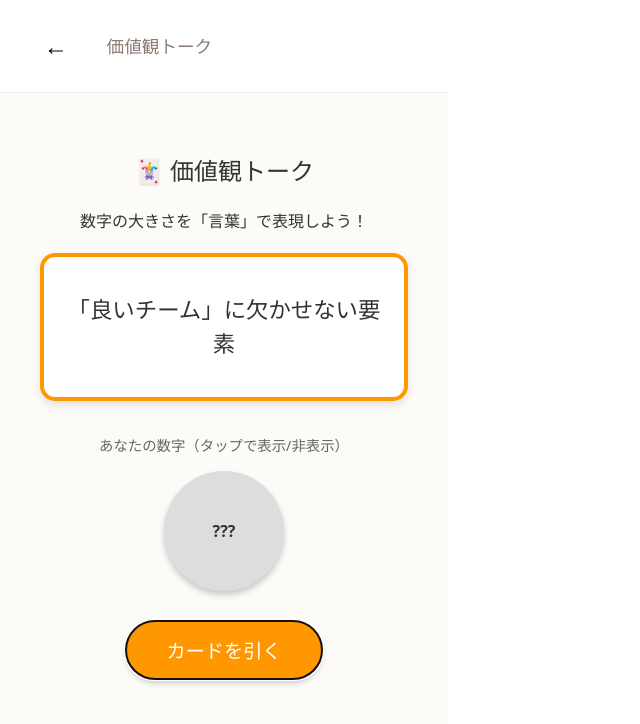
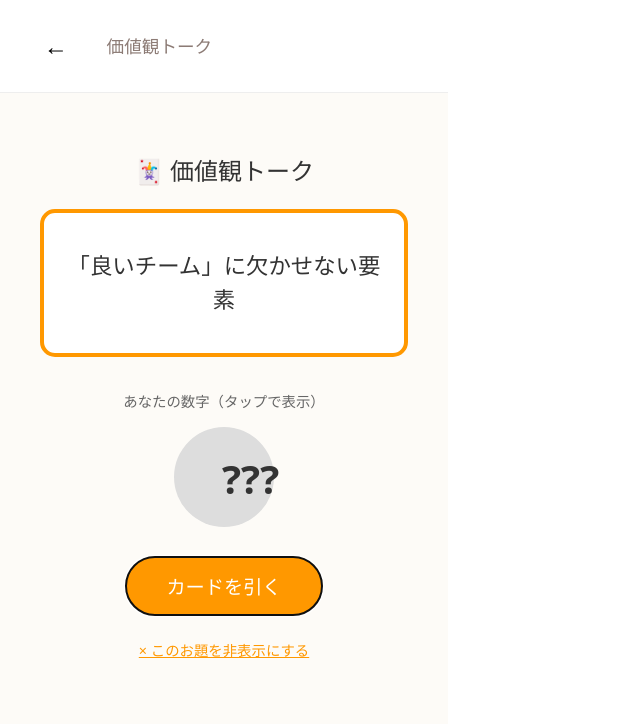
Before and after one commit to BBHF810/icebreak-cafe, a React (Vite) app: page /value-talk in a window 1280 px wide. Both pictures are taken after a click on the button "カードを引く". Shown: the top 724 px of the page, without its empty margins (0-640 px from the left). Built offline with nearby package versions, Linux system fonts and the light colour scheme; no server answers; the database is empty.

Commit message:
Fix case sensitivity to Feedback

```diff
--- a/src/App.jsx
+++ b/src/App.jsx
@@ -15,20 +15,27 @@ import { BINGO_MISSIONS } from './games/Bingo/data';
 import { VALUE_THEME_LIST } from './games/ValueTalk/data';
 
 function App() {
-  // --- トークテーマの状態管理 (オブジェクト形式への変換付き) ---
+  // トークテーマの状態管理
   const [themes, setThemes] = useState(() => {
     const saved = localStorage.getItem('icebreak_themes');
     if (saved) {
       const parsed = JSON.parse(saved);
-      // 古い文字列配列だった場合、または形式が違う場合にオブジェクト形式に変換
       return parsed.map(t => typeof t === 'string' ? { text: t, enabled: true } : t);
     }
-    // 初期データもオブジェクト形式に変換
     return THEME_LIST.map(t => ({ text: t, enabled: true }));
   });
 
+  // 価値観トークの状態管理 ★オブジェクト形式に対応
+  const [valueThemes, setValueThemes] = useState(() => {
+    const saved = localStorage.getItem('icebreak_value_themes');
+    if (saved) {
+      const parsed = JSON.parse(saved);
+      return parsed.map(v => typeof v === 'string' ? { text: v, enabled: true } : v);
+    }
+    return VALUE_THEME_LIST.map(v => ({ text: v, enabled: true }));
+  });
+
   const [bingoMissions, setBingoMissions] = useState(() => JSON.parse(localStorage.getItem('icebreak_bingo')) || BINGO_MISSIONS);
-  const [valueThemes, setValueThemes] = useState(() => JSON.parse(localStorage.getItem('icebreak_value_themes')) || VALUE_THEME_LIST);
   const [feedbacks, setFeedbacks] = useState([]);
 
   useEffect(() => {
@@ -52,7 +59,6 @@ function App() {
     }
   };
 
-  // ローカル保存
   useEffect(() => { localStorage.setItem('icebreak_themes', JSON.stringify(themes)); }, [themes]);
   useEffect(() => { localStorage.setItem('icebreak_bingo', JSON.stringify(bingoMissions)); }, [bingoMissions]);
   useEffect(() => { localStorage.setItem('icebreak_value_themes', JSON.stringify(valueThemes)); }, [valueThemes]);
@@ -63,17 +69,23 @@ function App() {
         <Route path="/" element={<Layout title="メニュー" showBackBtn={false}><Home /></Layout>} />
         <Route path="/talk-theme" element={
           <Layout title="ガチャ">
-            <TalkTheme
-              key={themes.filter(t => t.enabled).length}
-              themes={themes}
-              setThemes={setThemes} // ★ setThemesを追加
-            />
+            <TalkTheme key={themes.filter(t => t.enabled).length} themes={themes} setThemes={setThemes} />
           </Layout>
         } />
-        <Route path="/value-talk" element={<Layout title="価値観トーク"><ValueTalk themes={valueThemes} /></Layout>} />
+        <Route path="/value-talk" element={
+          <Layout title="価値観トーク">
+            <ValueTalk key={valueThemes.filter(v => v.enabled).length} themes={valueThemes} setValueThemes={setValueThemes} />
+          </Layout>
+        } />
         <Route path="/bingo" element={<Layout title="ビンゴ"><Bingo missions={bingoMissions} /></Layout>} />
         <Route path="/feedback" element={<Layout title="感想掲示板"><Feedback feedbacks={feedbacks} onAddFeedback={addFeedback} onDeleteFeedback={deleteFeedback} /></Layout>} />
-        <Route path="/settings" element={<Layout title="設定"><Settings themes={themes} setThemes={setThemes} bingoMissions={bingoMissions} setBingoMissions={setBingoMissions} valueThemes={valueThemes} setValueThemes={setValueThemes} /></Layout>} />
+        <Route path="/settings" element={
+          <Settings
+            themes={themes} setThemes={setThemes}
+            bingoMissions={bingoMissions} setBingoMissions={setBingoMissions}
+            valueThemes={valueThemes} setValueThemes={setValueThemes}
+          />
+        } />
       </Routes>
     </div>
   );
--- a/src/games/TalkTheme/index.jsx
+++ b/src/games/TalkTheme/index.jsx
@@ -4,18 +4,15 @@ const TalkTheme = ({ themes, setThemes }) => {
   const [currentTheme, setCurrentTheme] = useState("ボタンを押してね");
   const [remainingIndices, setRemainingIndices] = useState([]);
 
-  // 有効なお題（enabled: true）のみを抽出
   const activeThemes = themes.filter(t => t.enabled);
 
   const drawTheme = () => {
     if (activeThemes.length === 0) {
-      setCurrentTheme("有効なお題がありません。設定でチェックを入れてください。");
+      setCurrentTheme("有効なお題がありません。");
       return;
     }
 
     let indices = [...remainingIndices];
-
-    // 全て使い切ったらリストをリセット
     if (indices.length === 0) {
       indices = activeThemes.map((_, i) => i);
     }
@@ -24,43 +21,28 @@ const TalkTheme = ({ themes, setThemes }) => {
     const themeIndex = indices[randomIndex];
 
     setCurrentTheme(activeThemes[themeIndex].text);
-
     indices.splice(randomIndex, 1);
     setRemainingIndices(indices);
   };
 
-  // ★ 追加：現在表示されているお題を非表示にする
-  const hideTheme = () => {
-    if (currentTheme === "ボタンを押してね" || activeThemes.length === 0) return;
-
-    if (window.confirm("このお題を今後表示しないようにしますか？（設定画面で戻せます）")) {
-      const updatedThemes = themes.map(t =>
-        t.text === currentTheme ? { ...t, enabled: false } : t
-      );
-      setThemes(updatedThemes);
-      // App.jsxのkeyのおかげで、再マウントされ表示がリセットされます
+  const hideCurrentTheme = () => {
+    if (currentTheme === "ボタンを押してね") return;
+    if (window.confirm("このお題を非表示にしますか？")) {
+      const updated = themes.map(t => t.text === currentTheme ? { ...t, enabled: false } : t);
+      setThemes(updated);
+      setCurrentTheme("ボタンを押してね");
     }
   };
 
   return (
     <div style={{ textAlign: 'center', padding: '20px' }}>
-      <div style={themeCardStyle}>
-        {currentTheme}
-      </div>
-
+      <div style={themeCardStyle}>{currentTheme}</div>
       <div style={{ display: 'flex', flexDirection: 'column', gap: '15px', alignItems: 'center' }}>
-        <button onClick={drawTheme} style={gachaButtonStyle}>
-          ガチャを回す
-        </button>
-
-        {/* ★ 追加：非表示ボタン */}
+        <button onClick={drawTheme} style={gachaButtonStyle}>ガチャを回す</button>
         {currentTheme !== "ボタンを押してね" && (
-          <button onClick={hideTheme} style={hideButtonStyle}>
-            × このお題を非表示にする
-          </button>
+          <button onClick={hideCurrentTheme} style={hideButtonStyle}>× このお題を非表示にする</button>
         )}
       </div>
-
       <div style={{ marginTop: '20px', color: '#999', fontSize: '0.9rem' }}>
         残りお題: {remainingIndices.length === 0 && currentTheme !== "ボタンを押してね" ? 0 : remainingIndices.length} / {activeThemes.length}
       </div>
@@ -68,7 +50,6 @@ const TalkTheme = ({ themes, setThemes }) => {
   );
 };
 
-// --- スタイル ---
 const themeCardStyle = {
   minHeight: '180px', display: 'flex', alignItems: 'center', justifyContent: 'center',
   background: '#fff', borderRadius: '25px', padding: '30px', marginBottom: '30px',
@@ -78,13 +59,11 @@ const themeCardStyle = {
 
 const gachaButtonStyle = {
   padding: '18px 50px', fontSize: '1.2rem', background: '#8c7b75', color: '#fff',
-  border: 'none', borderRadius: '35px', cursor: 'pointer', fontWeight: 'bold',
-  boxShadow: '0 5px 15px rgba(140, 123, 117, 0.3)'
+  border: 'none', borderRadius: '35px', cursor: 'pointer', fontWeight: 'bold'
 };
 
 const hideButtonStyle = {
-  background: 'none', border: 'none', color: '#8c7b75',
-  fontSize: '0.9rem', cursor: 'pointer', textDecoration: 'underline'
+  background: 'none', border: 'none', color: '#8c7b75', fontSize: '0.9rem', cursor: 'pointer', textDecoration: 'underline'
 };
 
 export default TalkTheme;
--- a/src/games/ValueTalk/index.jsx
+++ b/src/games/ValueTalk/index.jsx
@@ -1,108 +1,77 @@
 import { useState } from 'react';
 
-const ValueTalk = ({ themes }) => {
-  const [theme, setTheme] = useState("お題を引いてね！");
+const ValueTalk = ({ themes, setValueThemes }) => {
+  const [themeText, setThemeText] = useState("お題を引いてね！");
   const [number, setNumber] = useState(null);
   const [isNumberVisible, setIsNumberVisible] = useState(false);
 
+  const activeThemes = themes.filter(v => v.enabled);
+
   const drawCard = () => {
-    // テーマが空の場合のガード
-    if (!themes || themes.length === 0) {
-      setTheme("テーマを追加してください！");
+    if (activeThemes.length === 0) {
+      setThemeText("有効なテーマがありません。");
       return;
     }
 
-    // ランダムなテーマ
-    const randomThemeIndex = Math.floor(Math.random() * themes.length);
-    setTheme(themes[randomThemeIndex]);
+    const randomIndex = Math.floor(Math.random() * activeThemes.length);
+    setThemeText(activeThemes[randomIndex].text);
+    setNumber(Math.floor(Math.random() * 100) + 1);
+    setIsNumberVisible(false);
+  };
 
-    // 1〜100のランダムな数字
-    const randomNumber = Math.floor(Math.random() * 100) + 1;
-    setNumber(randomNumber);
-
-    // 数字は最初は隠しておく（周りに見えないように）
-    setIsNumberVisible(false);
+  const hideCurrentTheme = () => {
+    if (themeText === "お題を引いてね！") return;
+    if (window.confirm("このお題を非表示にしますか？")) {
+      const updated = themes.map(v => v.text === themeText ? { ...v, enabled: false } : v);
+      setValueThemes(updated);
+      setThemeText("お題を引いてね！");
+      setNumber(null);
+    }
   };
 
   return (
     <div style={{ textAlign: 'center', padding: '20px', width: '100%', boxSizing: 'border-box' }}>
       <h2>🃏 価値観トーク</h2>
-      <p style={{marginBottom: '20px'}}>数字の大きさを「言葉」で表現しよう！</p>
+      <div style={cardDisplayStyle}>{themeText}</div>
 
-      {/* お題表示エリア */}
-      <div style={{
-        margin: '0 auto 20px',
-        padding: '20px',
-        border: '4px solid #FF9800',
-        borderRadius: '15px',
-        backgroundColor: '#fff',
-        color: '#333',
-        width: '320px',
-        maxWidth: '90%',
-        minHeight: '100px',
-        display: 'flex',
-        alignItems: 'center',
-        justifyContent: 'center',
-        fontSize: '1.4rem',
-        fontWeight: 'bold',
-        boxShadow: '0 4px 8px rgba(0,0,0,0.1)',
-        wordBreak: 'break-word'
-      }}>
-        {theme}
-      </div>
-
-      {/* 数字表示エリア */}
       {number !== null && (
-        <div style={{
-          marginBottom: '30px',
-          display: 'flex',           /* ★追加：中身をFlex配置にする */
-          flexDirection: 'column',    /* ★追加：縦に並べる */
-          alignItems: 'center',       /* ★追加：横方向の中央に寄せる */
-          width: '100%'               /* ★追加：幅をいっぱいまで広げる */
-        }}>
-          <p style={{fontSize: '0.9rem', color: '#666'}}>あなたの数字（タップで表示/非表示）</p>
+        <div style={{ marginBottom: '30px', display: 'flex', flexDirection: 'column', alignItems: 'center' }}>
+          <p style={{fontSize: '0.9rem', color: '#666'}}>あなたの数字（タップで表示）</p>
           <button
             onClick={() => setIsNumberVisible(!isNumberVisible)}
-            style={{
-              width: '120px',
-              height: '120px',
-              borderRadius: '50%',
-              border: 'none',
-              backgroundColor: isNumberVisible ? '#333' : '#ddd',
-              color: isNumberVisible ? '#fff' : '#333',
-              fontSize: isNumberVisible ? '3rem' : '1rem',
-              fontWeight: 'bold',
-              cursor: 'pointer',
-              boxShadow: '0 4px 6px rgba(0,0,0,0.2)',
-              display: 'flex',
-              justifyContent: 'center',
-              alignItems: 'center',
-              padding: 0,
-              margin: '0 auto'        /* ★念のため：外側の余白を均等にする */
-            }}
+            style={{...numberButtonStyle, backgroundColor: isNumberVisible ? '#333' : '#ddd', color: isNumberVisible ? '#fff' : '#333'}}
           >
             {isNumberVisible ? number : "???"}
           </button>
         </div>
       )}
 
-      <button
-        onClick={drawCard}
-        style={{
-          padding: '15px 40px',
-          fontSize: '1.2rem',
-          backgroundColor: '#FF9800',
-          color: 'white',
-          border: 'none',
-          borderRadius: '30px',
-          cursor: 'pointer',
-          boxShadow: '0 4px 6px rgba(0,0,0,0.2)'
-        }}
-      >
-        カードを引く
-      </button>
+      <div style={{ display: 'flex', flexDirection: 'column', gap: '15px', alignItems: 'center' }}>
+        <button onClick={drawCard} style={drawButtonStyle}>カードを引く</button>
+        {themeText !== "お題を引いてね！" && (
+          <button onClick={hideCurrentTheme} style={hideButtonStyle}>× このお題を非表示にする</button>
+        )}
+      </div>
     </div>
   );
 };
 
+const cardDisplayStyle = {
+  margin: '0 auto 20px', padding: '20px', border: '4px solid #FF9800', borderRadius: '15px',
+  backgroundColor: '#fff', color: '#333', width: '320px', maxWidth: '90%', minHeight: '100px',
+  display: 'flex', alignItems: 'center', justifyContent: 'center', fontSize: '1.4rem', fontWeight: 'bold'
+};
+
+const numberButtonStyle = {
+  width: '100px', height: '100px', borderRadius: '50%', border: 'none', fontSize: '2.5rem', fontWeight: 'bold', cursor: 'pointer'
+};
+
+const drawButtonStyle = {
+  padding: '15px 40px', fontSize: '1.2rem', backgroundColor: '#FF9800', color: 'white', border: 'none', borderRadius: '30px', cursor: 'pointer'
+};
+
+const hideButtonStyle = {
+  background: 'none', border: 'none', color: '#FF9800', fontSize: '0.9rem', cursor: 'pointer', textDecoration: 'underline'
+};
+
 export default ValueTalk;
```
